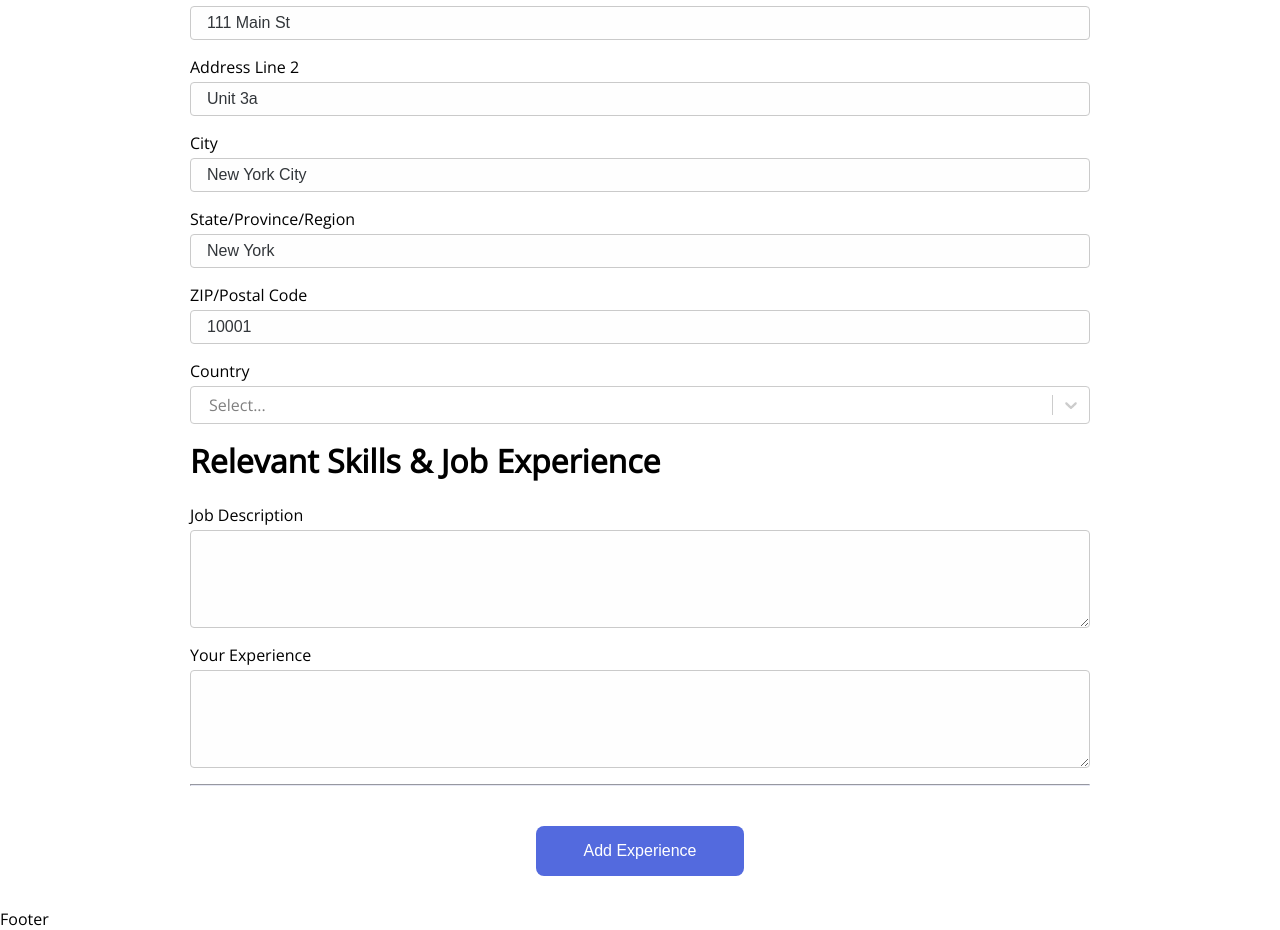
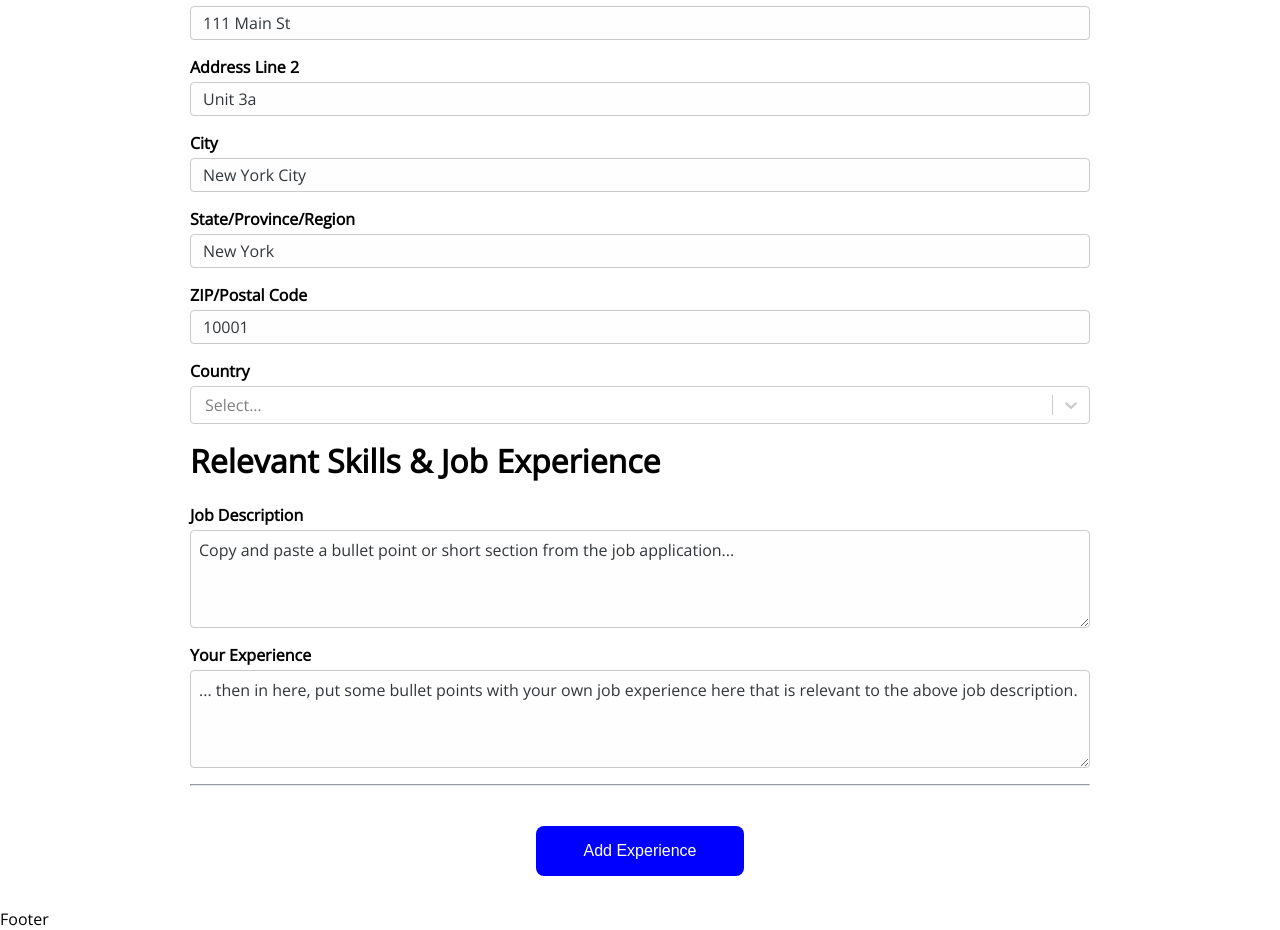
Before and after one commit to shichunyu/resumade-react, a React (Create React App) app: page / in a window 1280 px wide. Shown: the part 700-1630 px from the top of the page. Built offline with nearby package versions, Linux system fonts and the light colour scheme.

Commit message:
reinstalled CLT and successfully installed  package postcss

```diff
--- a/package.json
+++ b/package.json
@@ -8,6 +8,7 @@
     "@testing-library/user-event": "^7.2.1",
     "clsx": "^1.0.4",
     "postcss": "^7.0.26",
+    "postcss-modules-resolve-imports": "^1.3.0",
     "postcss-modules-values": "^3.0.0",
     "react": "^16.12.0",
     "react-dom": "^16.12.0",
--- a/src/data/group.json
+++ b/src/data/group.json
@@ -6,7 +6,8 @@
 			"value": "",
 			"labelText": "Job Description",
 			"config": {
-					"name": "jobDesc"
+					"name": "jobDesc",
+					"placeholder": "Copy and paste a bullet point or short section from the job application..."
 			},
 			"validation":{
 					"required":true,
@@ -21,7 +22,8 @@
 			"value": "",
 			"labelText": "Your Experience",
 			"config": {
-				"name": "yourExp"
+				"name": "yourExp",
+				"placeholder": "... then in here, put some bullet points with your own job experience here that is relevant to the above job description."
 			},
 			"validation":{
 				"required":true,
--- /dev/null
+++ b/src/variables.css
@@ -0,0 +1,5 @@
+@value blue: #536ade;
+@value light-blue: #b1bbec;
+@value dark-blue: #3c457d;
+@value gray: #323545;
+@value light-gray: #e6e8f4;
--- a/src/widgets/Button/Button.module.css
+++ b/src/widgets/Button/Button.module.css
@@ -1,8 +1,14 @@
+@value colors: "../../variables.css";
+@value blue from colors;
+@value dark-blue from colors;
+@value light-gray from colors;
+@value gray from colors;
+
 button {
 	font-size: 1rem;
 	margin: 2rem auto 0rem auto;
 	padding: 1rem 3rem 1rem 3rem;
-	background: #536ade;
+	background: blue;
 	color: #fff;
 	border: none;
 	border-radius: .5rem;
--- a/src/widgets/FormElement/FormElement.js
+++ b/src/widgets/FormElement/FormElement.js
@@ -20,7 +20,7 @@ const FormElement = ( {element, index, onChange, name} ) => {
 		}),
 		valueContainer: (base) => ({
 			...base,
-			'padding': '0px 1rem 0px 1rem',
+			'padding': '0px .75rem 0px .75rem',
 			height: '2rem'
 		}),
 		placeholder: (base) => ({
--- a/src/widgets/FormElement/FormElement.module.css
+++ b/src/widgets/FormElement/FormElement.module.css
@@ -1,5 +1,12 @@
+@value colors: "../../variables.css";
+@value blue from colors;
+@value dark-blue from colors;
+@value light-gray from colors;
+@value gray from colors;
+
 div.label {
 	margin-bottom: .25rem;
+	font-weight: bold;
 }
 
 div.field {
@@ -14,7 +21,8 @@ input, textarea {
 	border-radius: .25rem;
 	background: #fefefe;
 	margin-bottom: .5rem;
-	padding: 0px 1rem 0px 1rem;
+	padding: 0px .75rem 0px .75rem;
+	font-family: inherit;
 }
 
 input {
```
Also changed, not shown: 1 other file (tests, documents, lock files or other folders).
